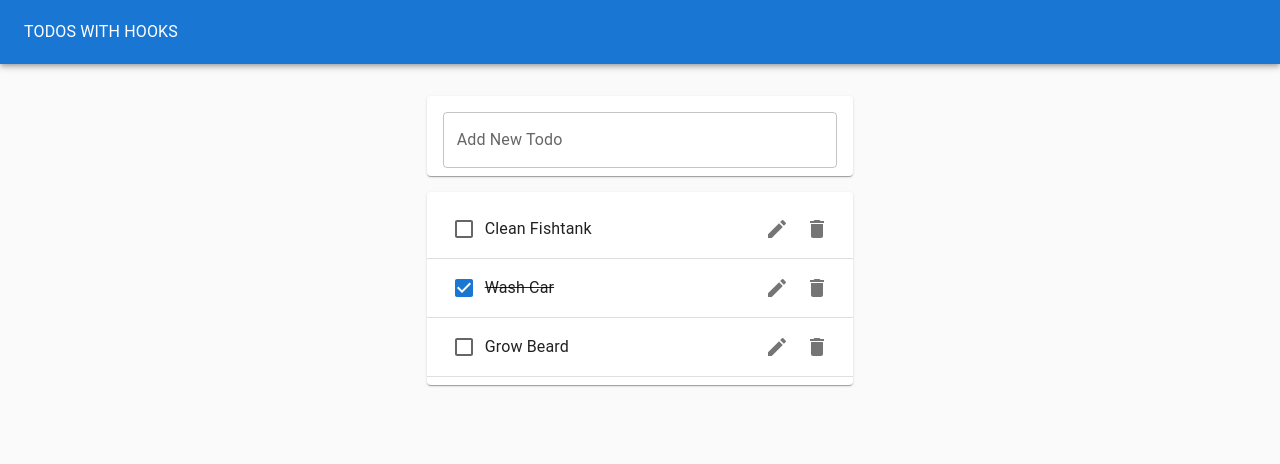
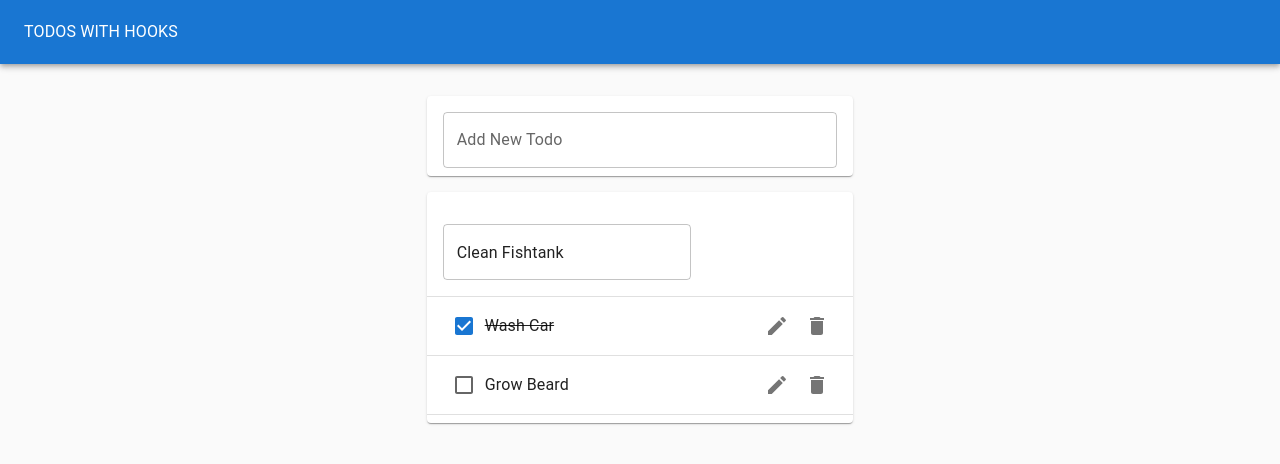
Before and after one commit to operator130/list-app, a React (Create React App) app: page / in a window 1280 px wide. Both pictures are taken after a click on the button 777 px from the left and 229 px from the top of the page. Shown: the top 464 px of the page. Built offline with nearby package versions, Linux system fonts and the light colour scheme.

Commit message:
add EditTodoForm and useToggleState hook

```diff
--- a/package.json
+++ b/package.json
@@ -14,6 +14,7 @@
     "react": "^18.2.0",
     "react-dom": "^18.2.0",
     "react-scripts": "5.0.1",
+    "uuid": "^9.0.0",
     "web-vitals": "^2.1.4"
   },
   "scripts": {
--- /dev/null
+++ b/src/EditTodoForm.js
@@ -0,0 +1,24 @@
+import React from 'react';
+import TextField from "@mui/material/TextField";
+import useInputState from './hooks/useInputState';
+
+function EditTodoForm({ id, task, editTodo, toggleEditForm }) {
+    const [value, handleChange, reset] = useInputState(task);
+    return (
+        <form onSubmit={(e) => {
+            e.preventDefault();
+            editTodo(id, value);
+            reset();
+            toggleEditForm();
+      }}>
+        <TextField
+          margin="normal"
+          value={value}
+          onChange={handleChange}
+          fullWidth
+        />
+      </form>
+    );
+}
+
+export default EditTodoForm;
--- a/src/Todo.js
+++ b/src/Todo.js
@@ -1,4 +1,6 @@
 import React from 'react';
+import useToggleState from './hooks/useToggleState';
+import EditTodoForm from './EditTodoForm';
 import ListItem from "@mui/material/ListItem";
 import ListItemText from "@mui/material/ListItemText";
 import Checkbox from '@mui/material/Checkbox';
@@ -7,21 +9,34 @@
 import EditIcon from "@mui/icons-material/Edit";
 import ListItemSecondaryAction from '@mui/material/ListItemSecondaryAction';
 
-function Todo({task, completed}) {
+function Todo({ id, task, completed, removeTodo, toggleTodo, editTodo }) {
+    const [isEditing, toggle] = useToggleState(false);
     return (
       <ListItem>
-            <Checkbox tabIndex={-1} checked={completed} />
-        <ListItemText style={{textDecoration: completed ? 'line-through' : 'none'}} >
+        {isEditing ? (
+                <EditTodoForm editTodo={editTodo} id={id} task={task} toggleEditForm={toggle} />
+        ) : (
+          <>
+            <Checkbox
+              tabIndex={-1}
+              checked={completed}
+              onClick={() => toggleTodo(id)}
+            />
+            <ListItemText
+              style={{ textDecoration: completed ? "line-through" : "none" }}
+            >
               {task}
             </ListItemText>
             <ListItemSecondaryAction>
-                <IconButton aria-label='Edit'>
+                            <IconButton aria-label="Edit" onClick={toggle}>
                 <EditIcon />
               </IconButton>
-                <IconButton aria-label='Delete'>
+              <IconButton aria-label="Delete" onClick={() => removeTodo(id)}>
                 <DeleteIcon />
               </IconButton>
             </ListItemSecondaryAction>
+          </>
+        )}
       </ListItem>
     );
 }
--- a/src/TodoApp.js
+++ b/src/TodoApp.js
@@ -6,6 +6,7 @@
 import AppBar from '@mui/material/AppBar';
 import Toolbar from '@mui/material/Toolbar';
 import Grid from '@mui/material/Grid';
+import { v4 as uuidv4 } from "uuid";
 
 function TodoApp() {
     const initialTodos = [
@@ -16,8 +17,29 @@
 
     const [todos, setTodos] = useState(initialTodos);
     const addTodo = newTodoText => {
-        setTodos([...todos, {id: 4, task: newTodoText, completed: false}])
-    }
+        setTodos([...todos, { id: uuidv4(), task: newTodoText, completed: false }])
+    };
+
+    const removeTodo = todoId => {
+        //filter out removed todo
+        const updatedTodos = todos.filter(todo => todo.id !== todoId);
+        //call setTodos with new todos array
+        setTodos(updatedTodos);
+    };
+
+    const toggleTodo = todoId => {
+        const updatedTodos = todos.map(todo =>
+            todo.id === todoId ? { ...todo, completed: !todo.completed } : todo
+        );
+        setTodos(updatedTodos);
+    };
+
+    const editTodo = (todoId, newTask) => {
+        const updatedTodos = todos.map((todo) =>
+            todo.id === todoId ? { ...todo, task: newTask } : todo
+        );
+        setTodos(updatedTodos);
+    };
 
     return (
       <Paper
@@ -37,7 +59,7 @@
         <Grid container justifyContent="center" style={{ marginTop: "1rem" }}>
           <Grid item xs={11} md={8} lg={4}>
             <TodoForm addTodo={addTodo} />
-            <TodoList todos={todos} />
+                    <TodoList todos={todos} removeTodo={removeTodo} toggleTodo={toggleTodo} editTodo={editTodo} />
           </Grid>
         </Grid>
       </Paper>
--- a/src/TodoList.js
+++ b/src/TodoList.js
@@ -6,13 +6,13 @@
 import Divider from "@mui/material/Divider";
 import Todo from './Todo';
 
-function TodoList(props) {
+function TodoList({ todos, removeTodo, toggleTodo, editTodo }) {
     return (
       <Paper>
         <List>
-          {props.todos.map((todo) => (
+          {todos.map((todo) => (
             <>
-              <Todo task={todo.task} key={todo.id} completed={todo.completed} />
+                  <Todo id={todo.id} task={todo.task} key={todo.id} completed={todo.completed} removeTodo={removeTodo} toggleTodo={toggleTodo} editTodo={editTodo} />
               <Divider />
             </>
           ))}
--- /dev/null
+++ b/src/hooks/useToggleState.js
@@ -0,0 +1,11 @@
+import { useState } from 'react';
+
+function useToggleState(initialVal = false) {
+    const [state, setState] = useState(initialVal);
+    const toggle = () => {
+        setState(!state);
+    };
+    return [state, toggle];
+}
+
+export default useToggleState;
```
Also changed, not shown: 1 other file (tests, documents, lock files or other folders). Lines whose indentation alone changed are shown as unchanged.
